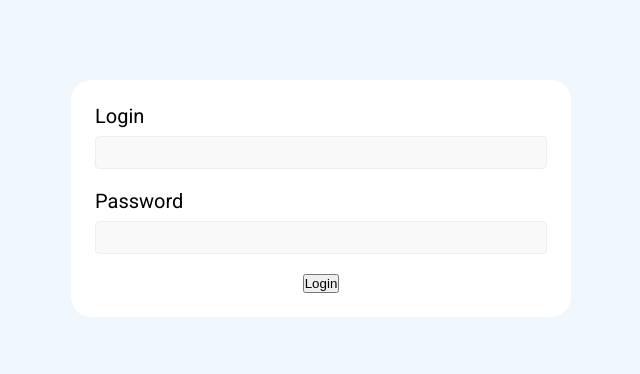
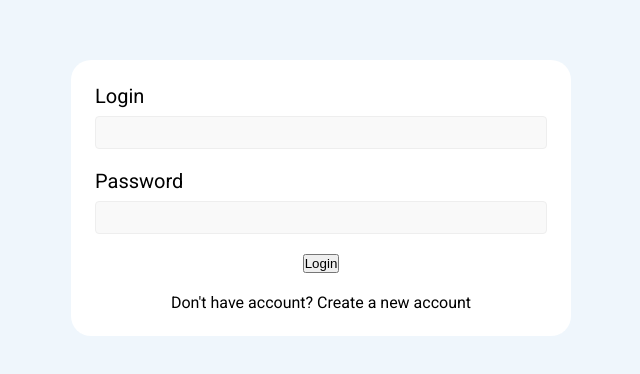
Before and after one commit to DanilGrebnev/web-chat, a Next.js app: page /login in a window 1280 px wide. Shown: the part 202-576 px from the top of the page, without its empty margins (319-959 px from the left). Built offline with nearby package versions, Linux system fonts and the light colour scheme.

Commit message:
error: не загружается первая страница, ошибка при сборке. Повреждённое, нерабочее приложение

```diff
--- a/src/app/layout.tsx
+++ b/src/app/layout.tsx
@@ -1,10 +1,7 @@
 import './globals.css'
-import { FC } from 'react'
-import type { Metadata } from 'next'
+import { Metadata } from 'next'
 import { Roboto } from 'next/font/google'
-import { ILayout } from '@/types/layout'
-
-import cn from 'classnames'
+import { ILayout } from '../types/layout'
 
 const roboto = Roboto({
     weight: ['300', '400', '700'],
@@ -15,13 +12,13 @@ const roboto = Roboto({
 
 export const metadata: Metadata = {
     title: 'First page',
-    description: 'Home page',
+    description: 'First page',
 }
 
-const RootLayout: FC<ILayout> = ({ children }) => {
+const RootLayout = ({ children }: ILayout) => {
     return (
         <html lang="en">
-            <body className={cn(roboto.className)}>{children}</body>
+            <body className={roboto.className}>{children}</body>
         </html>
     )
 }
--- a/src/app/main/layout.tsx
+++ b/src/app/main/layout.tsx
@@ -1,5 +1,5 @@
 import { NavBar } from '@/components'
-import { FC, ReactNode } from 'react'
+import { FC } from 'react'
 import { ILayout } from '@/types/layout'
 import s from './s.module.scss'
 
--- a/src/components/Login/Input/index.tsx
+++ b/src/components/Login/Input/index.tsx
@@ -3,11 +3,14 @@ import { IInput } from './type'
 
 import s from './s.module.scss'
 
-export const Input: FC<IInput> = ({ name }) => {
+export const Input: FC<IInput> = ({ name, password }) => {
     return (
         <div className={s.wrapper}>
             <p>{name}</p>
-            <input name={name.toLowerCase()} />
+            <input
+                type={password ? 'password' : 'text'}
+                name={name.toLowerCase()}
+            />
         </div>
     )
 }
--- a/src/components/Login/Input/type.ts
+++ b/src/components/Login/Input/type.ts
@@ -2,5 +2,6 @@ import { SyntheticEvent } from 'react'
 
 export interface IInput {
     name: string
+    password?: boolean
     onChange?: (e: SyntheticEvent<HTMLInputElement>) => void
 }
--- a/src/components/Login/index.tsx
+++ b/src/components/Login/index.tsx
@@ -1,22 +1,22 @@
-'use client'
-
 import s from './s.module.scss'
 import { Input } from './Input'
 
 export const Login = () => {
-    const onSubmit = (e: React.SyntheticEvent<HTMLFormElement>) => {
-        e.preventDefault()
-    }
-
     return (
         <section
             id="Login"
             className={s.login_wrapper}
         >
-            <form onSubmit={onSubmit}>
+            <form>
                 <Input name="Login" />
-                <Input name="Password" />
+                <Input
+                    password
+                    name="Password"
+                />
                 <button>Login</button>
+                <p>
+                    Don&apos;t have account? <a>Create a new account</a>
+                </p>
             </form>
         </section>
     )
```
Also changed, not shown: src/app/page.tsx (+4 -4 lines), 1 other file (tests, documents, lock files or other folders).
